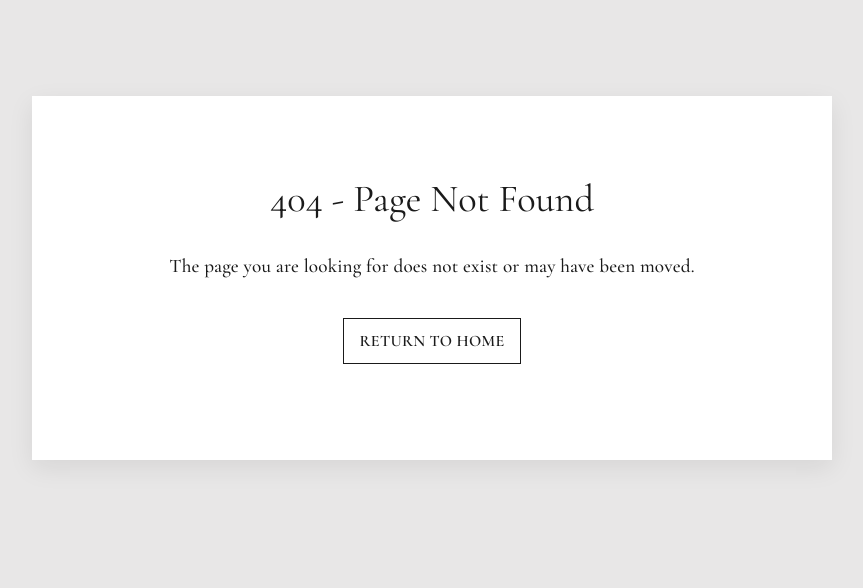
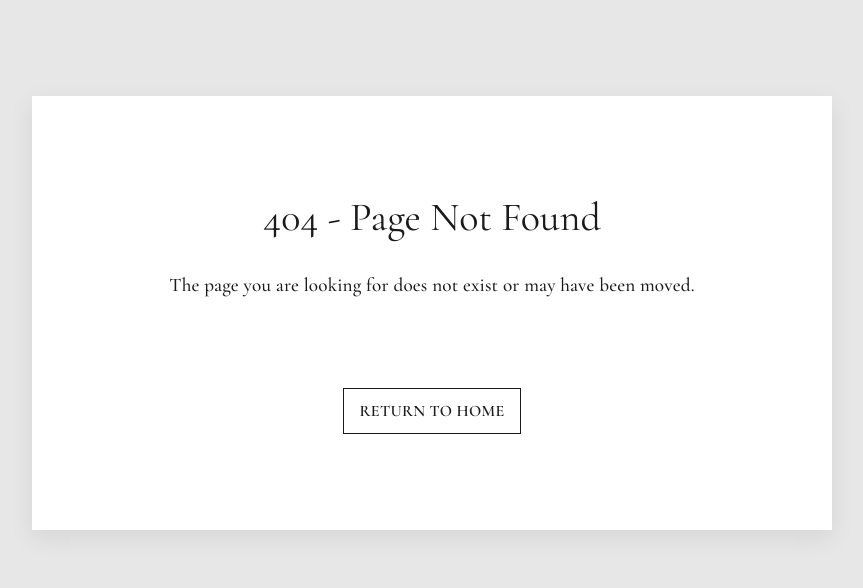
Before and after one commit to Fannyhenriques/milestone-project-4, a Django app: template repose/templates/404.html in a window 1280 px wide. Shown: the part 112-700 px from the top of the page, without its empty margins (208-1071 px from the left). Run offline with Django 4.2, Linux system fonts and the light colour scheme; the template is opened without the code that fills it, so the values that code supplies are empty.

Commit message:
Adjust styling for 404 page

```diff
--- a/repose/templates/404.html
+++ b/repose/templates/404.html
@@ -9,7 +9,7 @@ The page you are looking for could not be found.
 {% block content %}
 <section class="form-page">
   <div class="form-card">
-    <div class="form-card-header">
+    <div class="service-intro">
       <h1>404 - Page Not Found</h1>
 
       <p>
```
